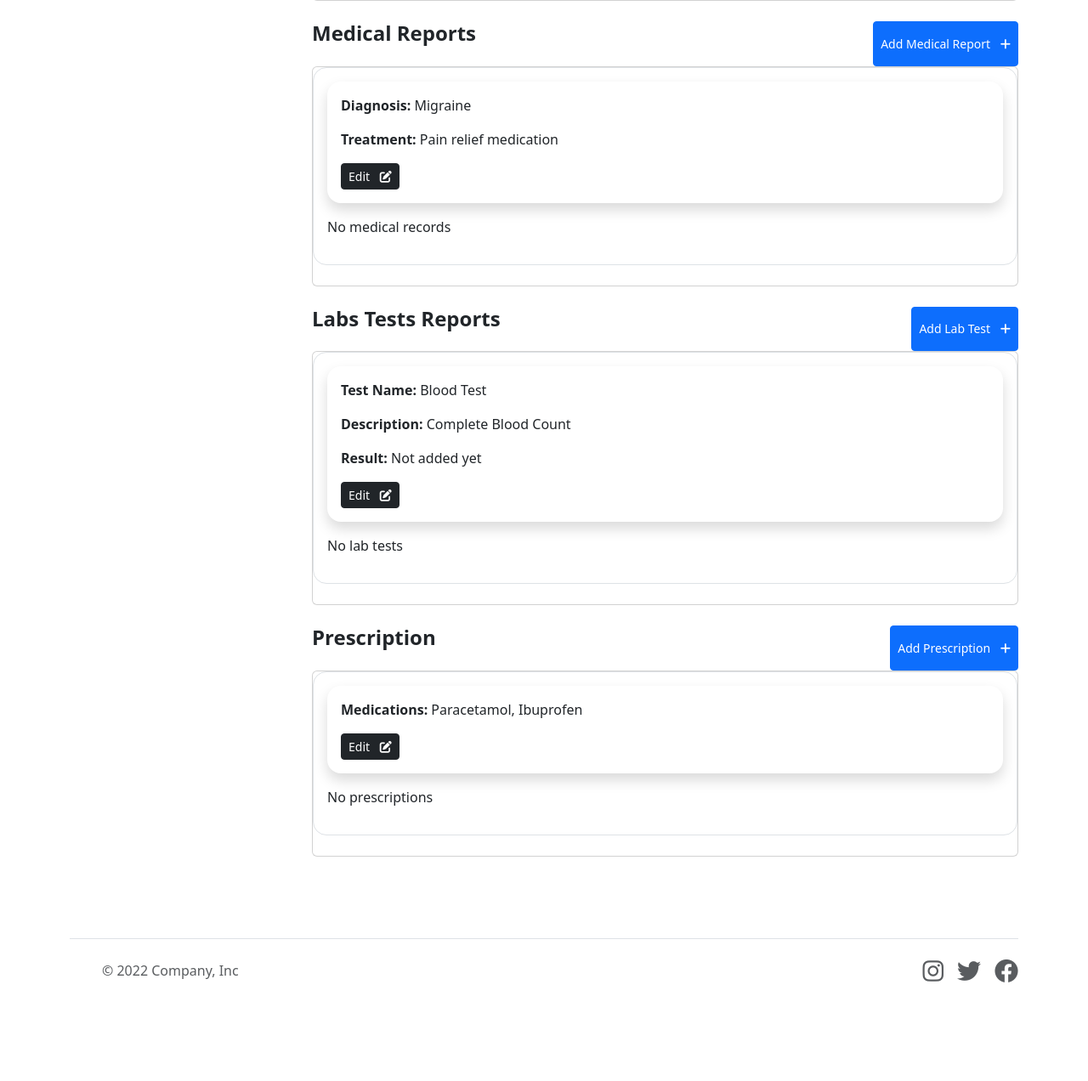
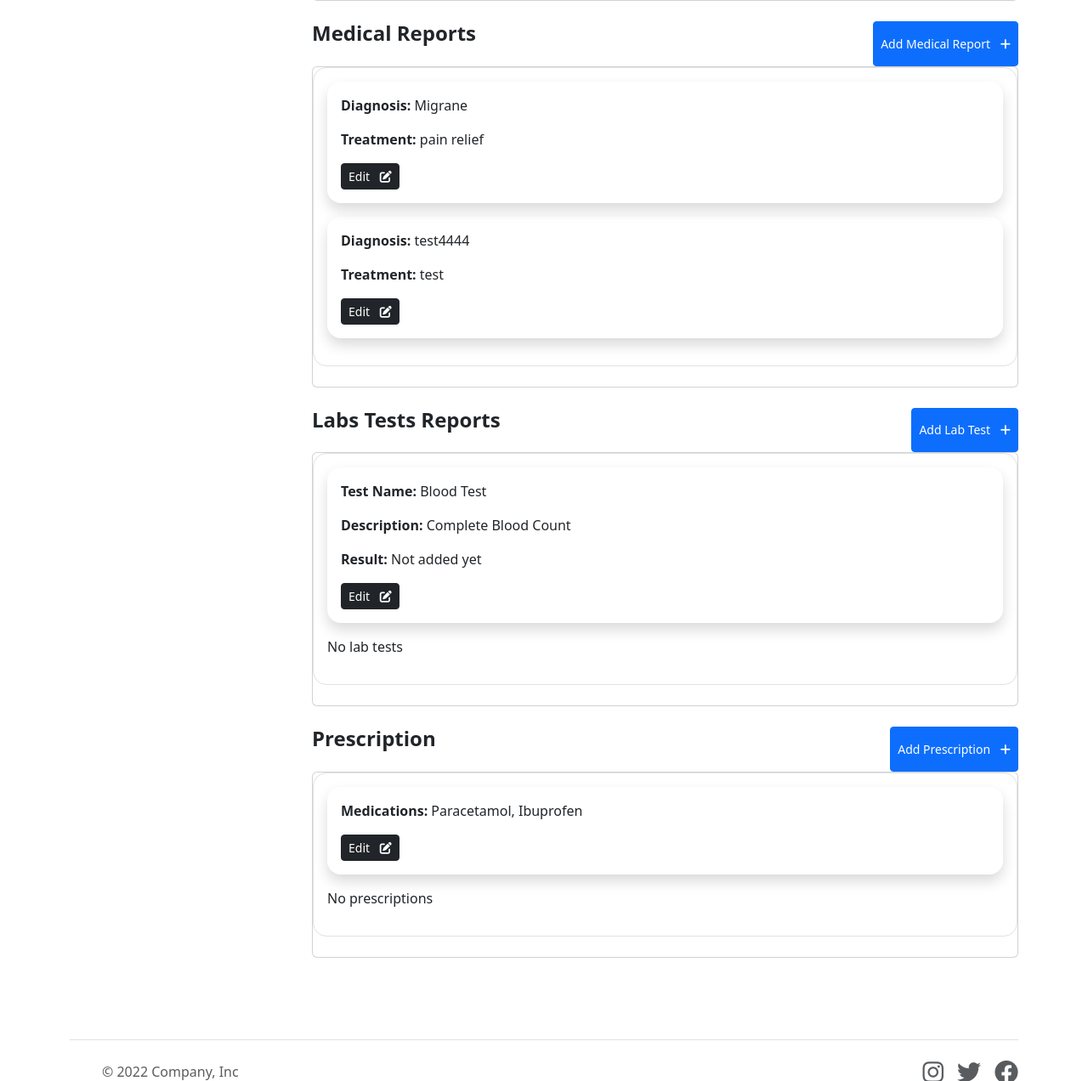
Before and after one commit to AhmedAdelShaban/Hospital_Management_System, a Django app: page /doctor/appointment/139181/ in a window 1280 px wide. Shown: the part 595-1867 px from the top of the page at 85% size. Before the commit the page ends 1751 px from the top, so only its background shows below. Run offline with Django 4.2, Linux system fonts and the light colour scheme; a user stored in the database is signed in; data comes from the database, SQL or seed files in the repository; both versions use the stored data as it was after the commit; parts of the project's set-up code (start-up, migrations or seed data) failed here and were passed over.

Commit message:
Medical Reports - Create and Update

```diff
--- a/doctor/urls.py
+++ b/doctor/urls.py
@@ -13,4 +13,7 @@ urlpatterns = [
     path('cancel_appointment/<appointment_id>/',views.cancel_appointment, name='cancel_appointment'),
     path('activate_appointment/<appointment_id>/',views.activate_appointment, name='activate_appointment'),
     path('completed_appointment/<appointment_id>/',views.completed_appointment, name='completed_appointment'),
+
+    path('add_medical_report/<appointment_id>/',views.add_medical_report, name='add_medical_report'),
+    path('edit_medical_report/<appointment_id>/<medical_report_id>/',views.edit_medical_report, name='edit_medical_report'),
 ]
--- a/doctor/views.py
+++ b/doctor/views.py
@@ -37,14 +37,14 @@ def appointment(request):
 def appointment_detail(request, appointment_id):
     doctor = doctor_models.Doctor.objects.get(user=request.user)
     appointment = base_models.Appointment.objects.get(appointment_id=appointment_id ,doctor=doctor)
-    medical_record = base_models.MedicalRecord.objects.filter(appointment_id=appointment_id)
-    lab_test = base_models.LabTest.objects.filter(appointment_id=appointment_id)
-    prescription = base_models.Prescription.objects.filter(appointment_id=appointment_id)
+    medical_records = base_models.MedicalRecord.objects.filter(appointment=appointment)
+    lab_test = base_models.LabTest.objects.filter(appointment=appointment)
+    prescription = base_models.Prescription.objects.filter(appointment=appointment)
 
 
     context ={
         'appointment': appointment,
-        'medical_record': medical_record,
+        'medical_records': medical_records,
         'lab_test': lab_test,
         'prescription': prescription,
     }
@@ -84,3 +84,36 @@ def completed_appointment(request, appointment_id):
     messages.success(request, 'Appointment Completed successfully')
 
     return redirect('doctor:appointment_detail', appointment.appointment_id)
+
+@login_required
+def add_medical_report(request, appointment_id):
+    doctor = doctor_models.Doctor.objects.get(user=request.user)
+    appointment = base_models.Appointment.objects.get(appointment_id=appointment_id ,doctor=doctor)
+
+    if request.method == 'POST':
+        diagnosis = request.POST.get('diagnosis')
+        treatment = request.POST.get('treatment')
+
+        base_models.MedicalRecord.objects.create(appointment=appointment , diagnosis=diagnosis ,treatment=treatment)
+
+    messages.success(request, 'Medical Report added successfully')
+    return redirect('doctor:appointment_detail', appointment.appointment_id)
+
+@login_required
+def edit_medical_report(request, appointment_id , medical_report_id):
+    doctor = doctor_models.Doctor.objects.get(user=request.user)
+    appointment = base_models.Appointment.objects.get(appointment_id=appointment_id ,doctor=doctor)
+    medical_report = base_models.MedicalRecord.objects.get(id=medical_report_id ,appointment=appointment)
+
+    if request.method == 'POST':
+        diagnosis = request.POST.get('diagnosis')
+        treatment = request.POST.get('treatment')
+
+        medical_report.diagnosis = diagnosis
+        medical_report.treatment = treatment
+        medical_report.save()
+
+
+
+    messages.success(request, 'Medical Report Updated successfully')
+    return redirect('doctor:appointment_detail', appointment.appointment_id)
--- a/templates/doctor/appointment_detail.html
+++ b/templates/doctor/appointment_detail.html
@@ -45,31 +45,36 @@
                     </div>
                     <div class="collapse" id="collapseMedicalReport">
                         <div class="border p-3 mb-4 rounded-4">
-                            <form action="#" method="POST">
+                            <form action="{% url 'doctor:add_medical_report' appointment.appointment_id %}" method="POST">
+                                {% csrf_token %}
                                 <input type="text" class="form-control mb-3" name="diagnosis" placeholder="Diagnosis" />
                                 <input type="text" class="form-control mb-3" name="treatment" placeholder="Treatment" />
-                                <button class="btn btn-secondary btn-sm">Save <i class="fas fa-save ms-2"></i></button>
+                                <button type='submit' class="btn btn-secondary btn-sm">Save <i class="fas fa-save ms-2"></i></button>
                             </form>
                         </div>
                     </div>
 
                     <div class="card mb-4">
                         <div class="border p-3 mb-4 rounded-4">
+                                {% for m in medical_records %}
                                         <div class="shadow p-3 rounded-4 mb-3">
-                                <p><span class="fw-semibold text-dark">Diagnosis:</span> Migraine</p>
-                                <p><span class="fw-semibold text-dark">Treatment:</span> Pain relief medication</p>
-                                <button class="btn btn-dark btn-sm" type="button" data-bs-toggle="collapse" data-bs-target="#collapseMedicalRecord1" aria-expanded="false" aria-controls="collapseMedicalRecord1">Edit <i class="fas fa-edit ms-2"></i></button>
-                                <div class="collapse mt-3" id="collapseMedicalRecord1">
+                                            <p><span class="fw-semibold text-dark">Diagnosis:</span> {{m.diagnosis}}</p>
+                                            <p><span class="fw-semibold text-dark">Treatment:</span> {{m.treatment}}</p>
+                                            <button class="btn btn-dark btn-sm" type="button" data-bs-toggle="collapse" data-bs-target="#collapseMedicalRecord{{m.id}}" aria-expanded="false" aria-controls="collapseMedicalRecord{{m.id}}">Edit <i class="fas fa-edit ms-2"></i></button>
+                                            <div class="collapse mt-3" id="collapseMedicalRecord{{m.id}}">
                                                 <div class="border p-3 rounded-4">
-                                        <form action="#" method="POST">
-                                            <input type="text" class="form-control mb-3" value="Migraine" name="diagnosis" placeholder="Diagnosis" />
-                                            <input type="text" class="form-control mb-3" value="Pain relief medication" name="treatment" placeholder="Treatment" />
-                                            <button class="btn btn-secondary btn-sm">Save Changes <i class="fas fa-save ms-2"></i></button>
+                                                    <form action="{% url 'doctor:edit_medical_report' appointment.appointment_id m.id %}" method="POST">
+                                                        {% csrf_token %}
+                                                        <input type="text" class="form-control mb-3" value="{{m.diagnosis}}" name="diagnosis" placeholder="Diagnosis" />
+                                                        <input type="text" class="form-control mb-3" value="{{m.treatment}}" name="treatment" placeholder="Treatment" />
+                                                        <button type="submit" class="btn btn-secondary btn-sm">Save Changes <i class="fas fa-save ms-2"></i></button>
                                                     </form>
                                                 </div>
                                             </div>
                                         </div>
+                                {% empty %}
                                         <p>No medical records</p>
+                                {% endfor %}
                         </div>
                     </div>
                 </div>
```
Also changed, not shown: db.sqlite3. Lines whose indentation alone changed are shown as unchanged.
